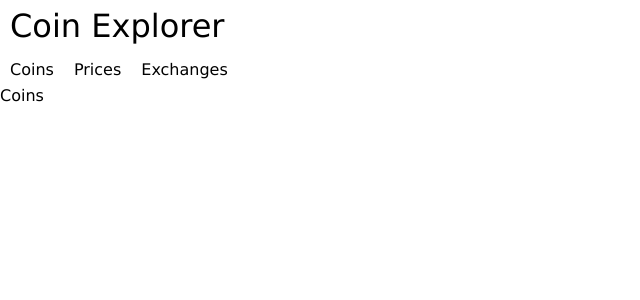
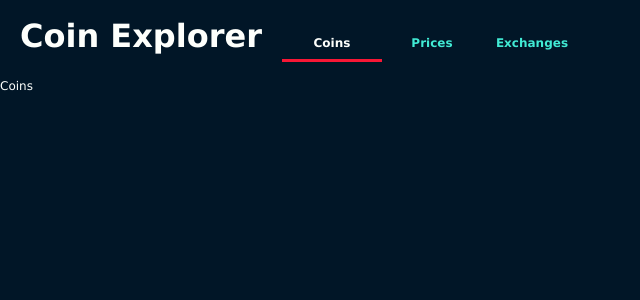
Before and after one commit to hicucu/ReactjsStudy-CoinExplorer, a React (Create React App) app: page / in a window 1280 px wide. Shown: the top 300 px of the page, without its empty margins (0-640 px from the left). Built offline with nearby package versions, Linux system fonts and the light colour scheme.

Commit message:
feat:header, nav scc

```diff
--- a/src/Components/GlobalStyle.js
+++ b/src/Components/GlobalStyle.js
@@ -8,6 +8,10 @@ const globalStyle = createGlobalStyle`
   }
   body{
     font-family: Verdana, Geneva, Tahoma, sans-serif;
+    font-size:12px;
+    background-color:#011627;
+    color:#fdfffc;
+    padding-top:80px;
   }
   a{
     text-decoration:none;
--- a/src/Components/Header.js
+++ b/src/Components/Header.js
@@ -2,42 +2,54 @@ import React from "react";
 import styled from "styled-components";
 import { Link, withRouter } from "react-router-dom";
 
-const Head = styled.h1`
+const Header = styled.header`
+  position: fixed;
+  top: 0;
+`;
+const Title = styled.h1`
   font-size: 32px;
-  margin: 10px;
+  margin: 20px;
+  display: inline-block;
+  font-weight: 600;
 `;
 
-const Nav = styled.nav``;
+const Nav = styled.nav`
+  display: inline-block;
+`;
 
 const List = styled.ul`
   display: flex;
 `;
 
 const Item = styled.li`
-  margin: 10px;
+  display: flex;
+  justify-content: center;
+  padding-bottom:10px
+  width: 100px;
+  border-bottom: 3px solid
+    ${props => (props.current ? "#f71735" : "transparent")};
+  transition: border-bottom 0.5s ease-in-out;
+  color:${props => (props.current ? "inherit" : "#41ead4")};
+  font-weight: 600;
 `;
 
 const ItemLink = styled(Link)``;
 
-function Header() {
-  return (
-    <>
-      <Head>Coin Explorer</Head>
+export default withRouter(({ location: { pathname } }) => (
+  <Header>
+    <Title>Coin Explorer</Title>
     <Nav>
       <List>
-          <Item>
+        <Item current={pathname === "/"}>
           <ItemLink to="/">Coins</ItemLink>
         </Item>
-          <Item>
+        <Item current={pathname === "/prices"}>
           <ItemLink to="prices">Prices</ItemLink>
         </Item>
-          <Item>
+        <Item current={pathname === "/exchanges"}>
           <ItemLink to="exchanges">Exchanges</ItemLink>
         </Item>
       </List>
     </Nav>
-    </>
-  );
-}
-
-export default Header;
+  </Header>
+));
```
Lines whose indentation alone changed are shown as unchanged.
